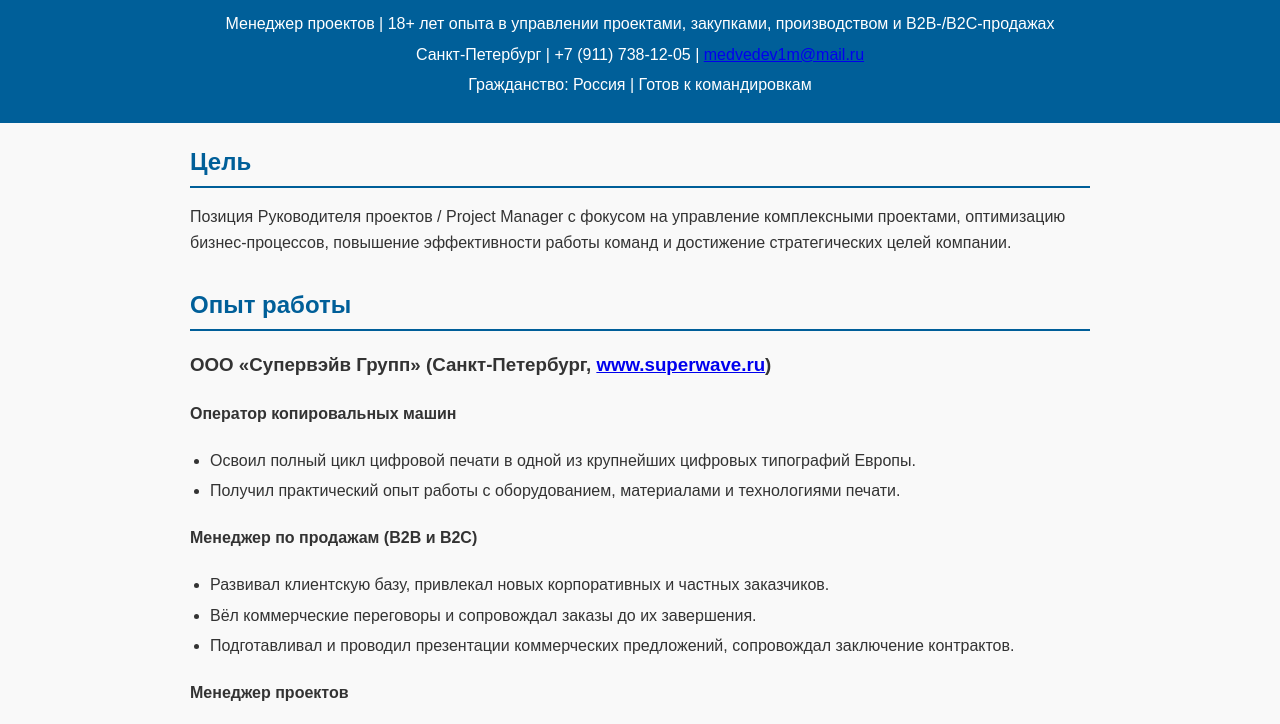
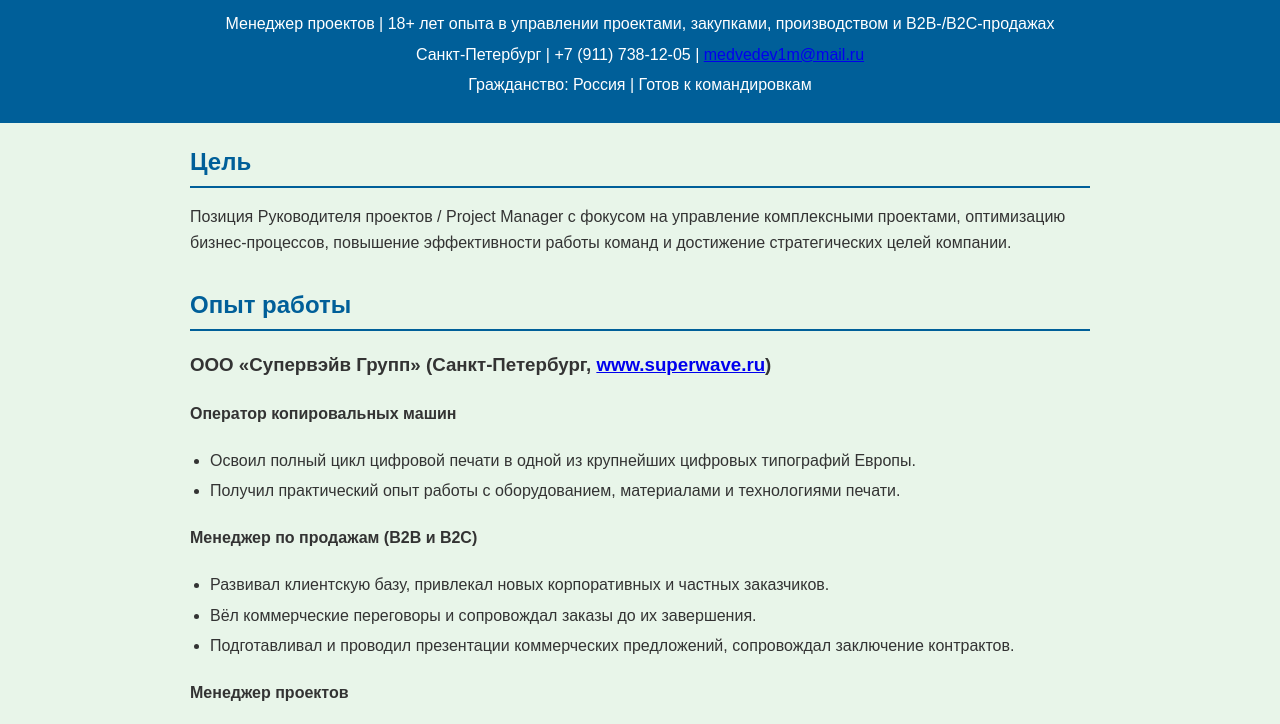
Before and after one commit to medvedev1m-spec/medvedevmikhail, a plain HTML site: page index.html in a window 1280 px wide. Shown: the part 65-789 px from the top of the page. Drawn offline with Linux system fonts and the light colour scheme.

Commit message:
index.html

```diff
--- a/index.html
+++ b/index.html
@@ -5,7 +5,7 @@
 <meta name="viewport" content="width=device-width, initial-scale=1.0">
 <title>Михаил Медведев - Менеджер проектов</title>
 <style>
-    body { font-family: Arial, sans-serif; margin:0; padding:0; line-height:1.6; color:#333; background-color:#f9f9f9; }
+    body { font-family: Arial, sans-serif; margin:0; padding:0; line-height:1.6; color:#333; background-color:#e8f5e9; }
     header { background-color:#005f99; color:white; padding:20px 0; text-align:center; }
     header h1 { margin:0; font-size:2em; }
     header p { margin:5px 0; }
```
